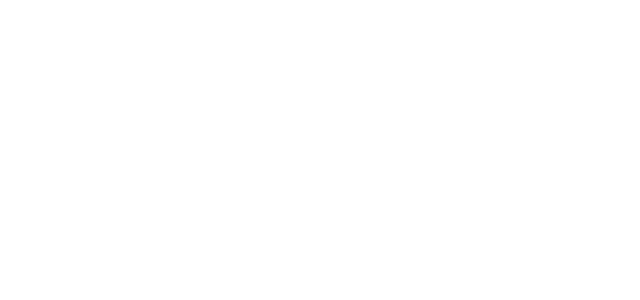
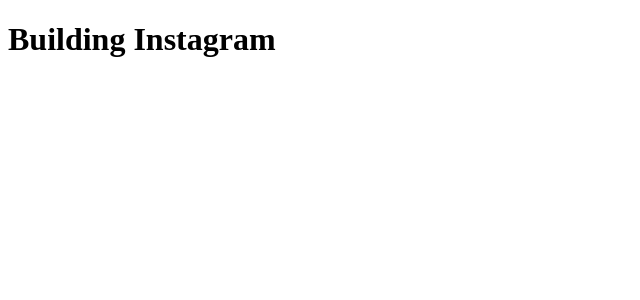
Before and after one commit to emorilebo/instagram, a Next.js app: page / in a window 1280 px wide. Shown: the top 300 px of the page, without its empty margins (0-640 px from the left). Built offline with nearby package versions, Linux system fonts and the light colour scheme.

Commit message:
overall project structure

```diff
--- a/pages/index.js
+++ b/pages/index.js
@@ -2,11 +2,15 @@
 
 export default function Home() {
   return (
-    <div className="flex flex-col items-center justify-center min-h-screen py-2">
+    <div className="">
       <Head>
         <title>Instagram By Godfrey Lebo</title>
         <link rel="icon" href="/favicon.ico" />
       </Head>
+      <h1>Building Instagram</h1>
+      {/* Header */}
+      {/* Feed */}
+      {/* Modal */}
     </div>
   );
 }
```
